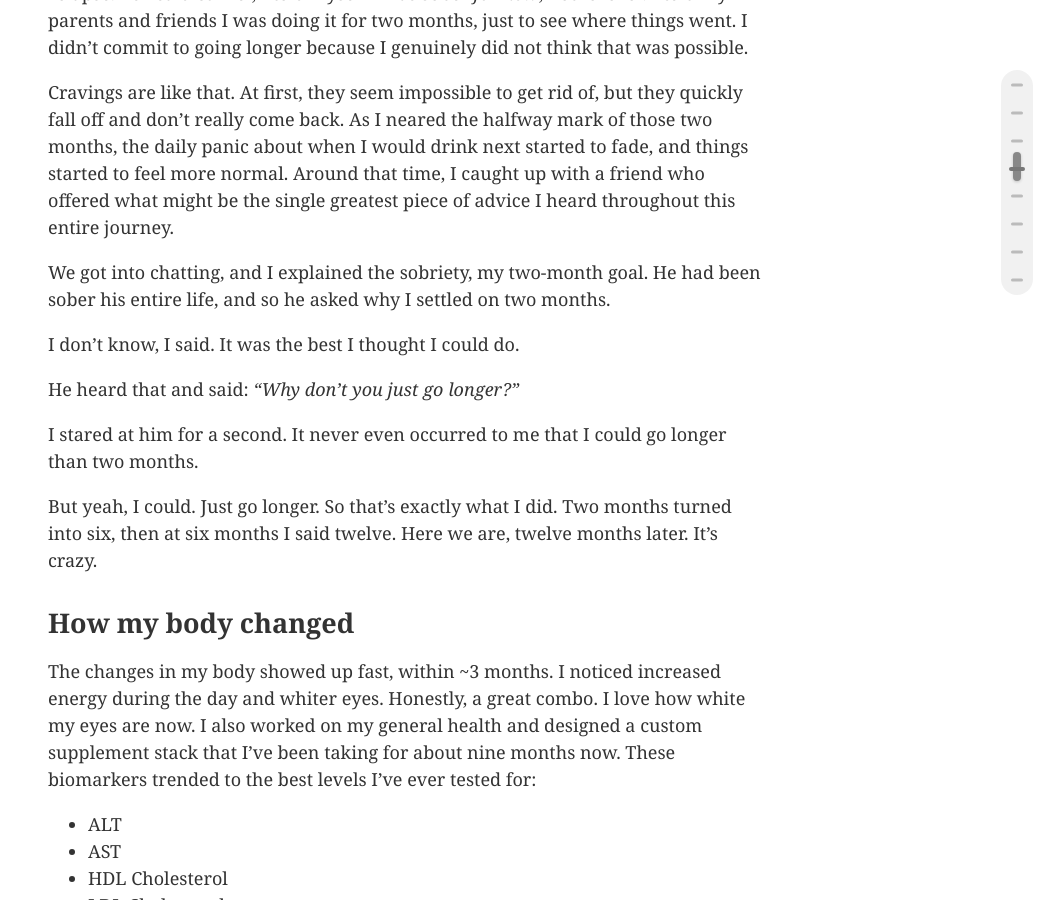
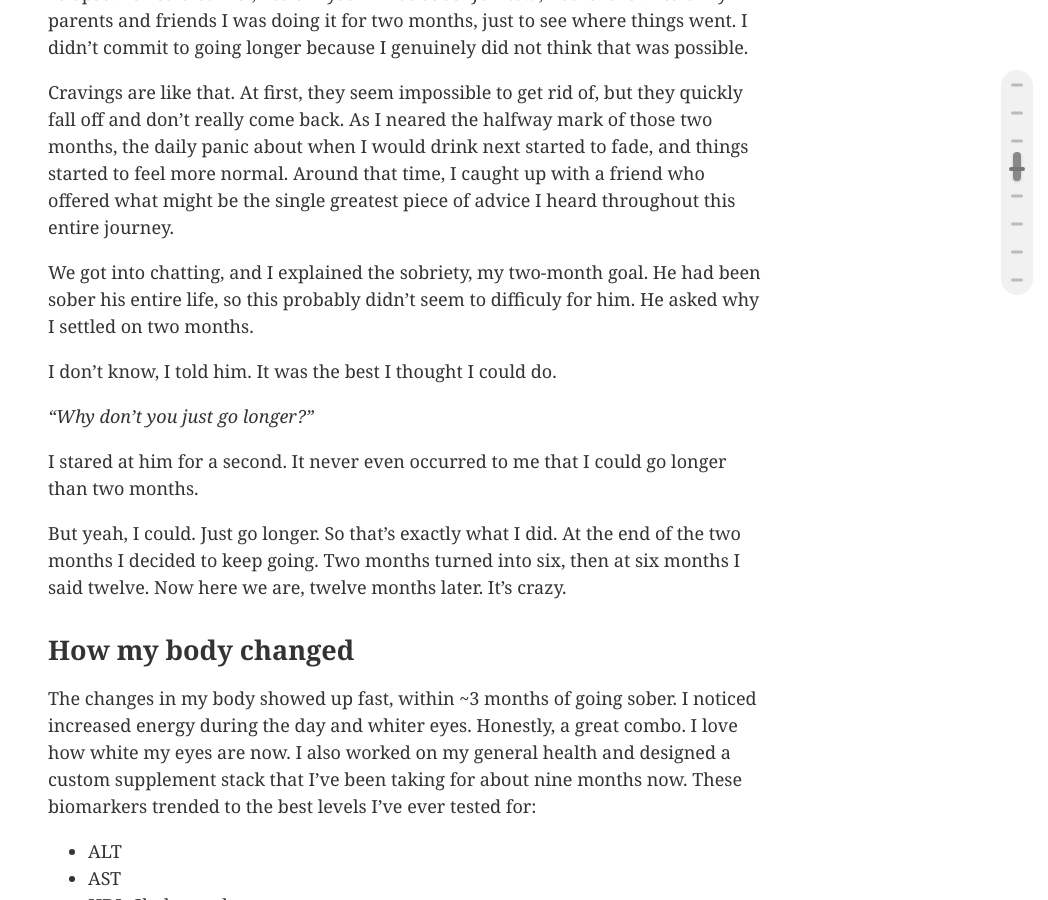
Before and after one commit to 0sps/sull1van.com, a Jekyll site: the page built from _posts/2026-06-04-thoughts-on-a-year-sober.md, in a window 1280 px wide and 900 px high, scrolled down 2046 px. Shown: the whole window, without its empty margins (232-1280 px from the left). Built offline with Jekyll 4.4.1, drawn with Linux system fonts in a browser that asks for light colours.

Commit message:
Update 2026-06-04-thoughts-on-a-year-sober.md

```diff
--- a/_posts/2026-06-04-thoughts-on-a-year-sober.md
+++ b/_posts/2026-06-04-thoughts-on-a-year-sober.md
@@ -44,22 +44,22 @@ While my sobriety was threefold, it was only alcohol that made me afraid of rela
 
 Cravings are like that. At first, they seem impossible to get rid of, but they quickly fall off and don't really come back. As I neared the halfway mark of those two months, the daily panic about when I would drink next started to fade, and things started to feel more normal. Around that time, I caught up with a friend who offered what might be the single greatest piece of advice I heard throughout this entire journey.
 
-We got into chatting, and I explained the sobriety, my two-month goal. He had been sober his entire life, and so he asked why I settled on two months.
+We got into chatting, and I explained the sobriety, my two-month goal. He had been sober his entire life, so this probably didn't seem to difficuly for him. He asked why I settled on two months.
 
-I don't know, I said. It was the best I thought I could do.
+I don't know, I told him. It was the best I thought I could do.
 
-He heard that and said: *"Why don't you just go longer?"*
+*"Why don't you just go longer?"*
 
 I stared at him for a second. It never even occurred to me that I could go longer than two months.
 
-But yeah, I could. Just go longer. So that's exactly what I did. Two months turned into six, then at six months I said twelve. Here we are, twelve months later. It's crazy.
+But yeah, I could. Just go longer. So that's exactly what I did. At the end of the two months I decided to keep going. Two months turned into six, then at six months I said twelve.  Now here we are, twelve months later. It's crazy.
 
 
 
 
 ## How my body changed
 
-The changes in my body showed up fast, within ~3 months. I noticed increased energy during the day and whiter eyes. Honestly, a great combo. I love how white my eyes are now. I also worked on my general health and designed a custom supplement stack that I've been taking for about nine months now. These biomarkers trended to the best levels I've ever tested for:
+The changes in my body showed up fast, within ~3 months of going sober. I noticed increased energy during the day and whiter eyes. Honestly, a great combo. I love how white my eyes are now. I also worked on my general health and designed a custom supplement stack that I've been taking for about nine months now. These biomarkers trended to the best levels I've ever tested for:
 - ALT
 - AST
 - HDL Cholesterol
```
